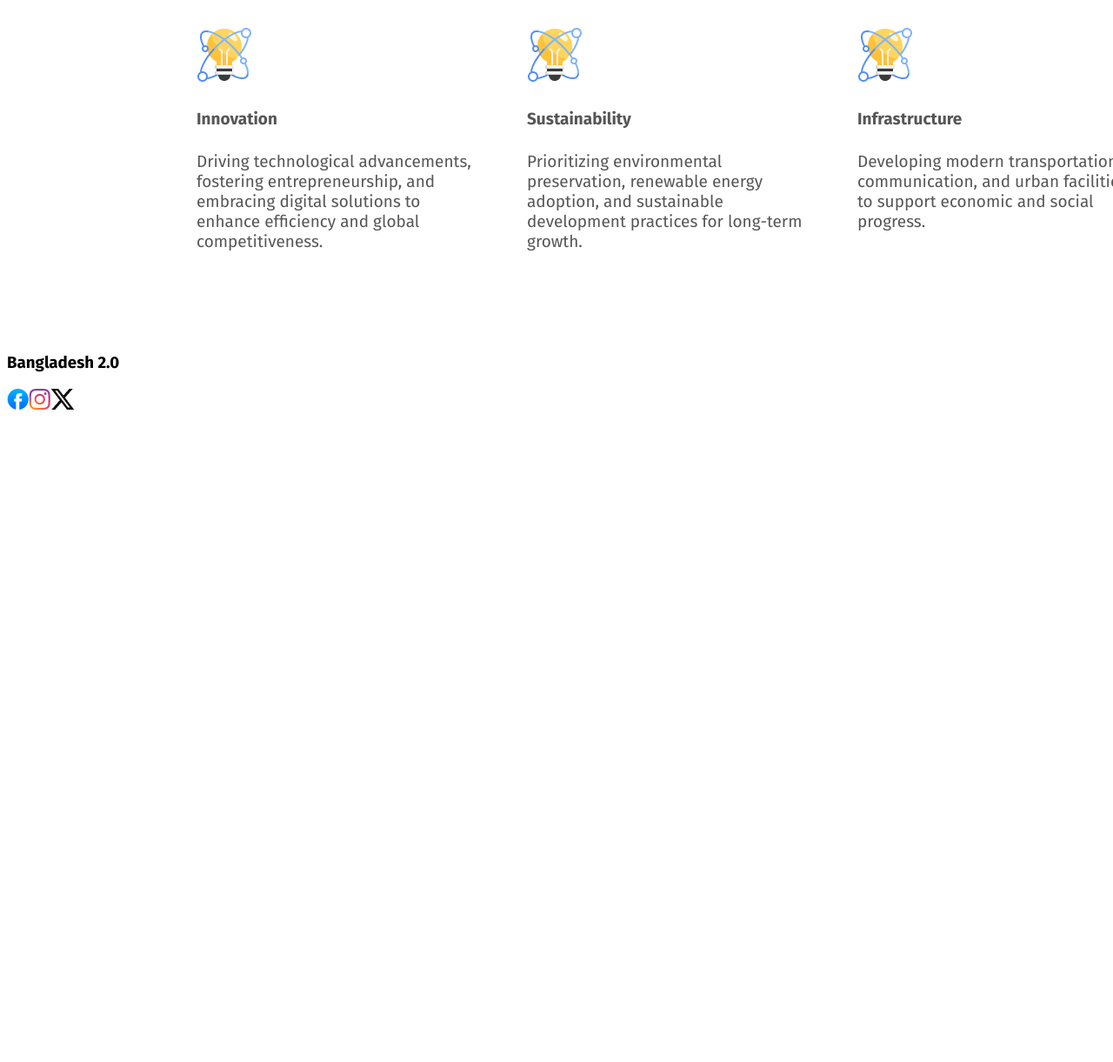
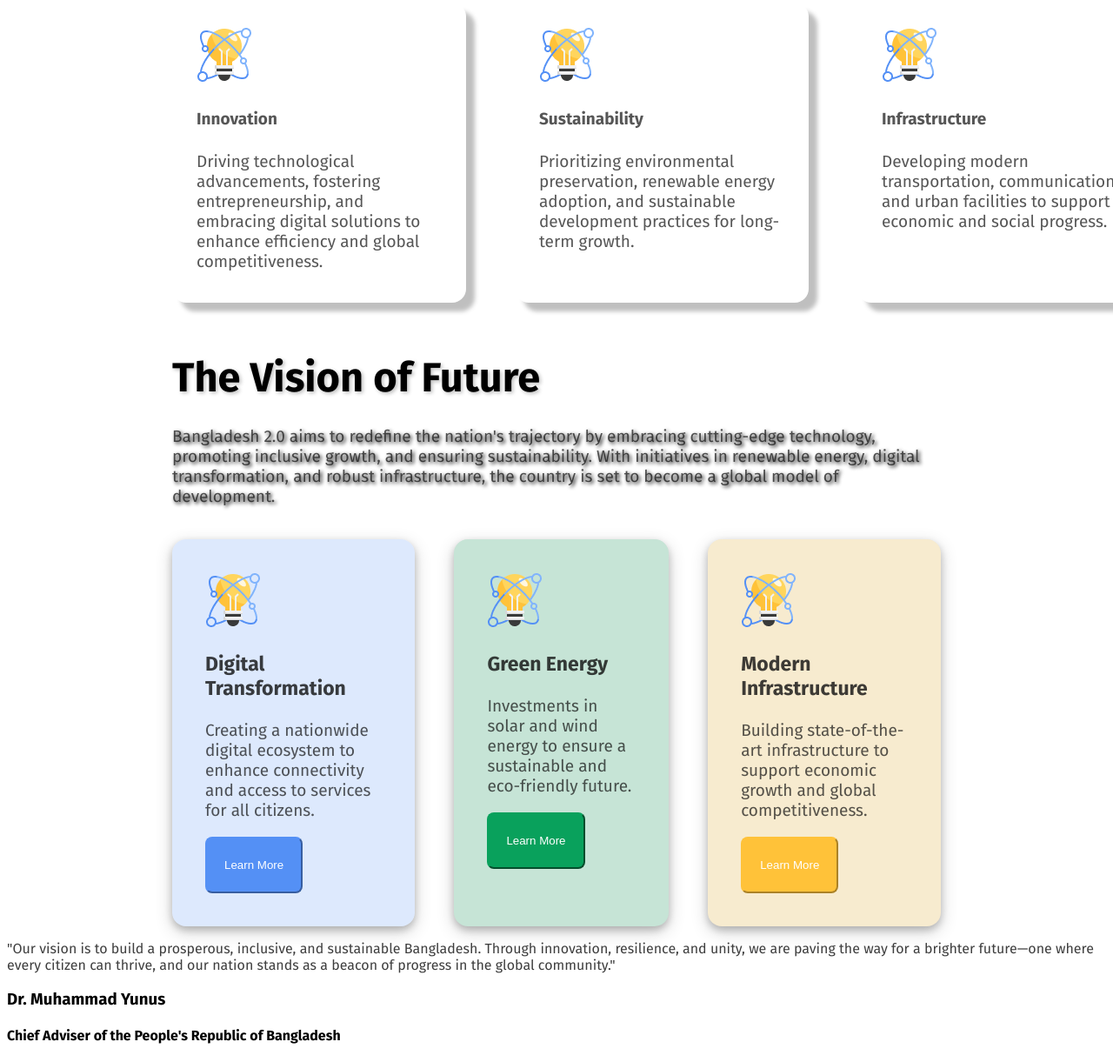
Before and after one commit to shadman7000/Assignment-1, a plain HTML site: page BD.html in a window 1280 px wide. Shown: the part 1060-2281 px from the top of the page at 87% size. Before the commit the page ends 1543 px from the top, so only its background shows below. Drawn offline with Linux system fonts and the light colour scheme.

Commit message:
added vision and pillars

```diff
--- a/BD.html
+++ b/BD.html
@@ -33,32 +33,64 @@
         <section class="pillars-section">
             <div class="pillar-title">Pillars of "Bangladesh 2.0"</div>
             <div class="pillars-itself">
-                <div class="pillar">
+                <div class="pillar margin-r">
                     <img src="assets/card-icon.png" alt="">
                     <h4 class="pillar-name">Innovation</h4>
                     <p class="pillar-description"> Driving technological advancements, fostering entrepreneurship, and embracing digital solutions to enhance efficiency and global competitiveness.</p>
                 </div>
-                <div class="pillar">
+                <div class="pillar margin-lr">
                     <img src="assets/card-icon.png" alt="">
                     <h4 class="pillar-name">Sustainability</h4>
                     <p class="pillar-description">Prioritizing environmental preservation, renewable energy adoption, and sustainable development practices for long-term growth.</p>
                 </div>
-                <div class="pillar">
+                <div class="pillar margin-lr">
                     <img src="assets/card-icon.png" alt="">
                     <h4 class="pillar-name">Infrastructure</h4>
                     <p class="pillar-description">Developing modern transportation, communication, and urban facilities to support economic and social progress.</p>
                 </div>
-                <div class="pillar">
+                <div class="pillar margin-l">
                     <img src="assets/card-icon.png" alt="">
                     <h4 class="pillar-name">Empowerment</h4>
                     <p class="pillar-description">Promoting education, skill development, and gender equality to enable individuals and communities to thrive.</p>
                 </div>
             </div>
         </section>
+        <section class="Vision">
+            <h2 class="vision-title">The Vision of Future</h2>
+            <p class="vision-description">Bangladesh 2.0 aims to redefine the nation's trajectory by embracing cutting-edge technology, promoting inclusive growth, and ensuring sustainability. With initiatives in renewable energy, digital transformation, and robust infrastructure, the country is set to become a global model of development.</p>
+            <div class="vision-things">
+
+                <div class="vision-idea bg-blu ">
+                    <img src="assets/card-icon.png" alt="">
+                    <h3 class="vision-idea-name">Digital Transformation</h3>
+                    <p class="vision-idea-description">Creating a nationwide digital ecosystem to enhance connectivity and access to services for all citizens.</p>
+                    <button class="btn-blu">Learn More</button>
+                </div>
+                <div class="vision-idea bg-greene ">
+                    <img src="assets/card-icon.png" alt="">
+                    <h3 class="vision-idea-name">Green Energy</h3>
+                    <p class="vision-idea-description">Investments in solar and wind energy to ensure a sustainable and eco-friendly future.
+                    </p>
+                    <button class="btn-greene">Learn More</button>
+
+                </div>
+                <div class="vision-idea bg-yellow ">
+                    <img src="assets/card-icon.png" alt="">
+                    <h3 class="vision-idea-name">Modern Infrastructure</h3>
+                    <p class="vision-idea-description">Building state-of-the-art infrastructure to support economic growth and global competitiveness.</p>
+                    <button class="btn-yellow ">Learn More</button>
+                </div>
+            </div>
+        </section>
+        <section class="Quote">
+            <p class="Quote-para">"Our vision is to build a prosperous, inclusive, and sustainable Bangladesh. Through innovation, resilience, and unity, we are paving the way for a brighter future—one where every citizen can thrive, and our nation stands as a beacon of progress in the global community."</p>
+            <h3 class="quote-name">Dr. Muhammad Yunus</h3>
+            <h4 class="quote-job">Chief Adviser of the People's Republic of Bangladesh</h4>
+        </section>
     </main>
     <footer>
-        <h3 class="footer-bd">Bangladesh 2.0</h3>
-        <div class="foot-icons"><a href=""><img src="assets/facebook.png" alt=""></a><a href=""><img src="assets/instagram.png" alt=""></a><a href=""><img src="assets/x.png" alt=""></a></div>
+        <!-- <h3 class="footer-bd">Bangladesh 2.0</h3>
+        <div class="foot-icons"><a href=""><img src="assets/facebook.png" alt=""></a><a href=""><img src="assets/instagram.png" alt=""></a><a href=""><img src="assets/x.png" alt=""></a></div> -->
     </footer>
 </body>
 
--- a/styles/styles.css
+++ b/styles/styles.css
@@ -164,7 +164,7 @@ nav {
 }
 
 .small-title {
-    color:rgba(14, 14, 14, 0.5);
+    color: rgba(14, 14, 14, 0.5);
     font-weight: 500;
     font-style: normal;
     font-size: 28px;
@@ -178,29 +178,31 @@ nav {
     margin-bottom: 24px;
 }
 
-.banner img{
+.banner img {
     width: 562px;
     height: 475px;
 
 }
+
 /* pixel multiply by 1.1875 */
 
 /* Pillars styles */
-.pillars-section{
-    background-color:#FFFFFF;
+.pillars-section {
+    background-color: #FFFFFF;
     margin: 95px 190px;
     width: 1520px;
     height: 384px;
-    justify-content: space-around;
 }
-.pillar-title{
-    color:#0E0E0E;
+
+.pillar-title {
+    color: #0E0E0E;
     font-weight: bold;
     font-size: 47px;
     padding: 0%;
     margin-bottom: 20px;
 }
-.pillar{
+
+.pillar {
     background-color: #FFFFFF;
     border-radius: 16px;
     padding: 28px 28px;
@@ -210,17 +212,135 @@ nav {
     font-size: 19px;
     font-weight: 400;
     text-align: left;
-    border-radius: 10px;
-    border-color: rgba(0, 0, 0, 0.25); width: 100%;
+    border-radius: 16px;
+    box-shadow: 10px 10px 5px rgba(0, 0, 0, 0.25);
+}
+
+.margin-l {
+    margin-left: 28px;
+}
+
+.margin-r {
+    margin-right: 28px;
+}
+
+.margin-lr {
+    margin: 0px 28px 0px 28px;
+}
+
+.pillars-itself {
+    display: flex;
+    justify-content: space-evenly;
+}
+
+/* Vision Of Future styles */
+.vision {
+    background-color: #F1F1F3;
+    align-items: center;
 
 }
-.pillars-itself{
+
+.vision-title {
+    font-size: 47px;
+    font-weight: bold;
+    text-shadow: 2px 2px 4px rgba(0, 0, 0, 0.25);
+    margin: 0px 190px 28px 190px;
+
+}
+
+.vision-description {
+    font-size: 19px;
+    font-weight: 400;
+    color: rgba(14, 14, 14, 0.7);
+    text-shadow: 2px 2px 4px #000000;
+    margin: 0px 190px 38px 190px;
+
+}
+
+.vision-things {
+    display: flex;
+    justify-content: space-evenly;
+
+}
+
+.vision-idea-name {
+    font-size: 23px;
+    font-weight: bold;
+    color: rgba(14, 14, 14, 0.8);
+}
+
+.vision-idea-description {
+    color: rgba(14, 14, 14, 0.7);
+    font-weight: 400;
+    font-size: 19px;
+}
+
+.bg-blu {
+    background-color: rgba(84, 144, 245, 0.2);
+    color: #FFFFFF;
+    padding: 38px;
+    border-radius: 16px;
+    margin: 0px 45px 0px 190px;
+    box-shadow: 0 4px 8px 0 rgba(0, 0, 0, 0.2), 0 6px 20px 0 rgba(0, 0, 0, 0.19);
+}
+
+.btn-blu {
+    padding: 23px 20px;
+    color: #FFFFFF;
+    background-color: #5490f5;
+    border: 486px 385px;
+    border-radius: 8px;
+    border-color:#5490f5;
+}
+
+.bg-greene {
+    color: #FFFFFF;
+    background-color: rgba(198, 228, 214, 1);
+    padding: 38px;
+    border-radius: 16px;
+    box-shadow: 0 4px 8px 0 rgba(0, 0, 0, 0.2), 0 6px 20px 0 rgba(0, 0, 0, 0.19);
+}
+
+.btn-greene {
+    padding: 23px 20px;
+    color: #FFFFFF;
+    background-color: #09a15c;
+    border: 486px 385px;
+    border-radius: 8px;
+    border-color: #09a15c;
+}
+
+.bg-yellow {
+    background-color: rgba(247, 235, 207, 1);
+    color: #FFFFFF;
+    padding: 38px;
+    border-radius: 16px;
+    margin: 0px 190px 0px 45px;
+    border: 486px 385px;
+    box-shadow: 0 4px 8px 0 rgba(0, 0, 0, 0.2), 0 6px 20px 0 rgba(0, 0, 0, 0.19);
+}
+
+.btn-yellow {
+    padding: 23px 20px;
+    color: #FFFFFF;
+    background-color: #FFC239;
+    border-radius: 8px;
+    border-color: #FFC239;
+}
+/* Quote styles */
+.Quote{
+    background-color: #FFFFFF, rgba(14, 14, 14, 0.15);
+    border-radius: 16px;
+}
+.Quote-para{
+    color: rgba(14, 14, 14, 0.8);
+}
+
+/* footer styles */
+footer {
+    justify-content: center;
+}
+
+.foot-icons {
     display: flex;
 }
-/* footer styles */
-footer{
-    justify-content: center;
-}
-.foot-icons{
-    display: flex;
-}
```
